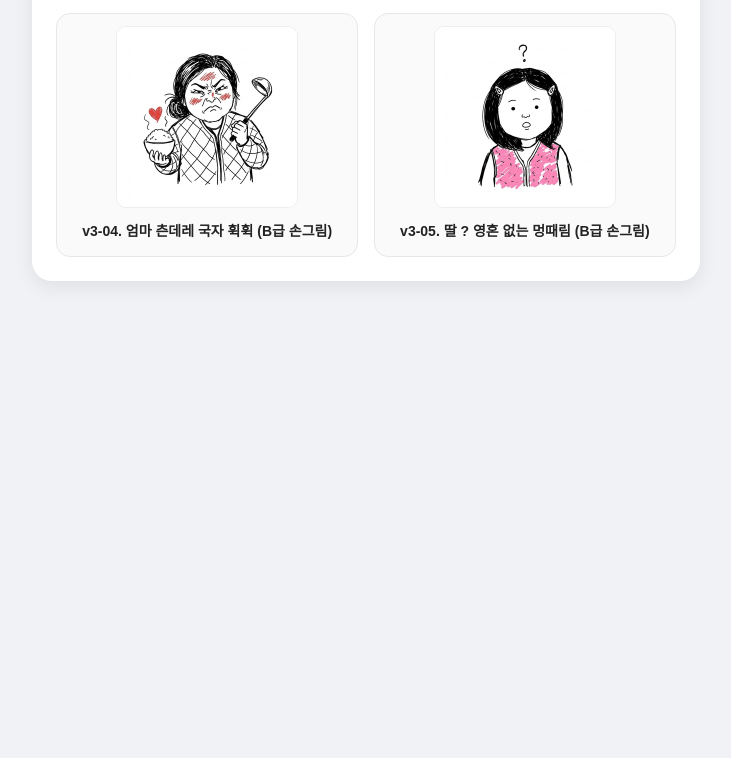
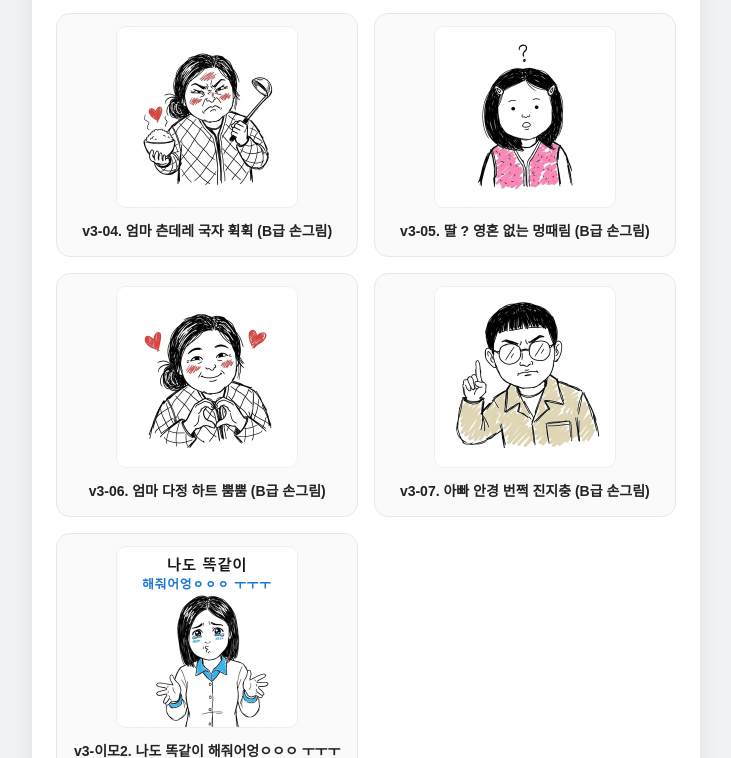
Before and after one commit to mnpark180124-sudo/kakao-family-emoticon, a plain HTML site: page index.html in a window 1280 px wide. Shown: the part 2722-3480 px from the top of the page, without its empty margins (482-1213 px from the left). Before the commit the page ends 3027 px from the top, so only its background shows below. Drawn offline with Linux system fonts and the light colour scheme.

Commit message:
feat: v3 1차 배치 완료(06 엄마 하트, 07 아빠 진지충) + 이모 투정 '나도 똑같이 해줘어엉ㅇㅇㅇ ㅜㅜㅜ' GIF 추가

```diff
--- a/index.html
+++ b/index.html
@@ -74,6 +74,9 @@
       <img src="01_움직이는_이모티콘_360x360_GIF/v3_03_딸_뿌앵_폭포수오열_360.gif" onclick="sendEmo(this.src, '9살 딸')" title="v3-03. 딸 뿌앵 폭포수 오열 (B급 손그림)">
       <img src="01_움직이는_이모티콘_360x360_GIF/v3_04_엄마_츤데레_국자휙휙_360.gif" onclick="sendEmo(this.src, '엄마')" title="v3-04. 엄마 츤데레 국자 휙휙 (B급 손그림)">
       <img src="01_움직이는_이모티콘_360x360_GIF/v3_05_딸_물음표_멍때림_360.gif" onclick="sendEmo(this.src, '9살 딸')" title="v3-05. 딸 ? 영혼 없는 멍때림 (B급 손그림)">
+      <img src="01_움직이는_이모티콘_360x360_GIF/v3_06_엄마_다정_하트뿜뿜_360.gif" onclick="sendEmo(this.src, '엄마')" title="v3-06. 엄마 다정 하트 뿜뿜 (B급 손그림)">
+      <img src="01_움직이는_이모티콘_360x360_GIF/v3_07_아빠_진지충_안경번쩍_360.gif" onclick="sendEmo(this.src, '아빠')" title="v3-07. 아빠 안경 번쩍 진지충 (B급 손그림)">
+      <img src="01_움직이는_이모티콘_360x360_GIF/v3_이모2_투정_나도똑같이해줘어엉_360.gif" onclick="sendEmo(this.src, '이모')" title="v3-이모2. 나도 똑같이 해줘어엉ㅇㅇㅇ ㅜㅜㅜ">
     </div>
   </div>
 
@@ -103,6 +106,9 @@
       <div class="card"><img src="01_움직이는_이모티콘_360x360_GIF/v3_03_딸_뿌앵_폭포수오열_360.gif"><h4>v3-03. 딸 뿌앵 폭포수 오열 (B급 손그림)</h4></div>
       <div class="card"><img src="01_움직이는_이모티콘_360x360_GIF/v3_04_엄마_츤데레_국자휙휙_360.gif"><h4>v3-04. 엄마 츤데레 국자 휙휙 (B급 손그림)</h4></div>
       <div class="card"><img src="01_움직이는_이모티콘_360x360_GIF/v3_05_딸_물음표_멍때림_360.gif"><h4>v3-05. 딸 ? 영혼 없는 멍때림 (B급 손그림)</h4></div>
+      <div class="card"><img src="01_움직이는_이모티콘_360x360_GIF/v3_06_엄마_다정_하트뿜뿜_360.gif"><h4>v3-06. 엄마 다정 하트 뿜뿜 (B급 손그림)</h4></div>
+      <div class="card"><img src="01_움직이는_이모티콘_360x360_GIF/v3_07_아빠_진지충_안경번쩍_360.gif"><h4>v3-07. 아빠 안경 번쩍 진지충 (B급 손그림)</h4></div>
+      <div class="card"><img src="01_움직이는_이모티콘_360x360_GIF/v3_이모2_투정_나도똑같이해줘어엉_360.gif"><h4>v3-이모2. 나도 똑같이 해줘어엉ㅇㅇㅇ ㅜㅜㅜ</h4></div>
     </div>
   </div>
 
```
Also changed, not shown: 미리보기_카톡채팅방.html (+6 -0 lines), 01_움직이는_이모티콘_360x360_GIF/v3_06_엄마_다정_하트뿜뿜_360.gif (added), 01_움직이는_이모티콘_360x360_GIF/v3_07_아빠_진지충_안경번쩍_360.gif (added), 01_움직이는_이모티콘_360x360_GIF/v3_이모2_투정_나도똑같이해줘어엉_360.gif (added), 02_스튜디오제안용_360x360_PNG/v3_06_엄마_다정_하트뿜뿜_360_투명배경.png (added), 02_스튜디오제안용_360x360_PNG/v3_07_아빠_진지충_안경번쩍_360_투명배경.png (added), 02_스튜디오제안용_360x360_PNG/v3_이모2_투정_나도똑같이해줘어엉_360_투명배경.png (added), 03_고화질_원본_일러스트/v3_06_엄마_다정_하트뿜뿜_원본.jpg (added), 03_고화질_원본_일러스트/v3_07_아빠_진지충_안경번쩍_원본.jpg (added), 03_고화질_원본_일러스트/v3_이모2_투정_나도똑같이해줘어엉_원본.jpg (added), 1 other file.
